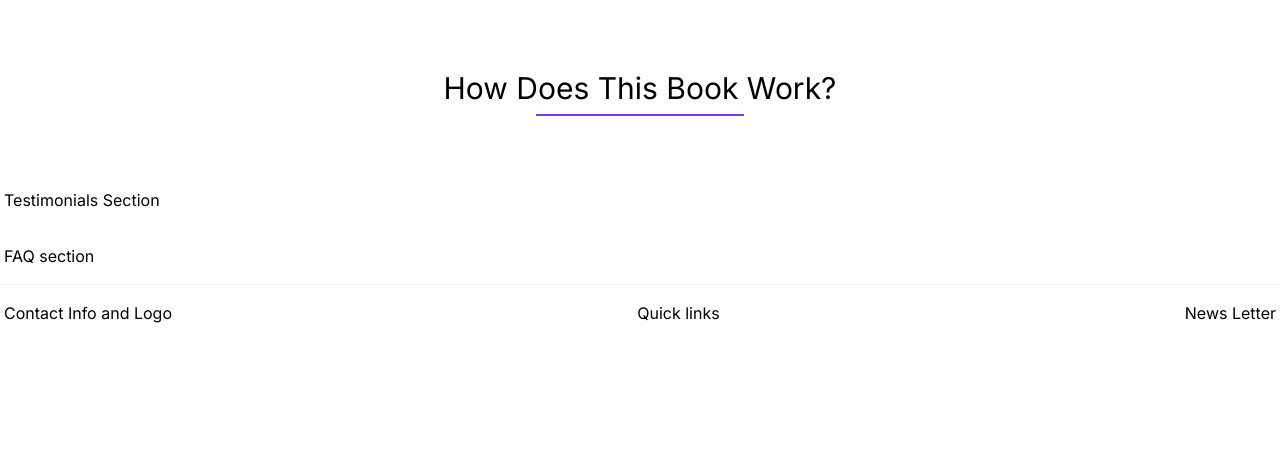
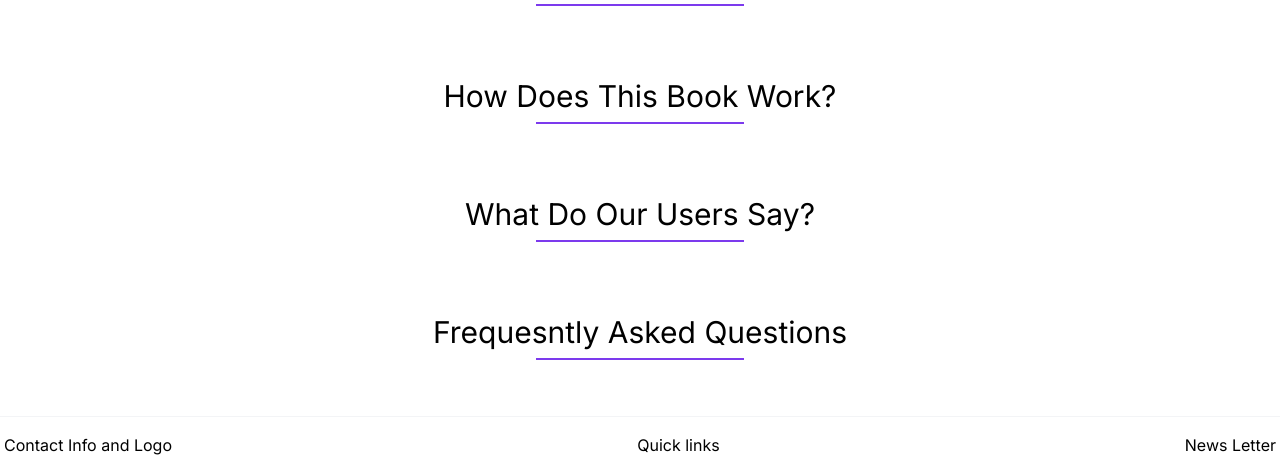
Before and after one commit to Jahid1987/smart-book-ts, a Next.js app: page / in a window 1280 px wide. Shown: the part 1754-2211 px from the top of the page. Before the commit the page ends 2095 px from the top, so only its background shows below. Built offline with nearby package versions, Linux system fonts and the light colour scheme; a web font is replaced by a local one.

Commit message:
add: HowTo, Testimonial, FAQ, eidt: Services, ServiceCard

```diff
--- a/src/app/(front-end)/page.tsx
+++ b/src/app/(front-end)/page.tsx
@@ -1,8 +1,10 @@
 import Books from "@/components/front-end/home/Books";
-import Features from "@/components/front-end/home/Features";
+import FAQ from "@/components/front-end/home/FAQ";
 import Hero from "@/components/front-end/home/Hero";
-import HoTo from "@/components/front-end/home/HoTo";
+import HowTo from "@/components/front-end/home/HowTo";
+import Testimonial from "@/components/front-end/home/Testimonial";
 import Tutorials from "@/components/front-end/home/Tutorials";
+import Services from "@/components/front-end/home/Services";
 
 export default async function Home() {
   return (
@@ -10,15 +12,17 @@ export default async function Home() {
       {/* Hero section */}
       <Hero />
       {/* Key Feature section */}
-      <Features />
+      <Services />
       {/* Book Categories Section */}
       <Books />
       {/* Video Content Preview Section */}
       <Tutorials />
       {/* How It Works Section */}
-      <HoTo />
-      <section>Testimonials Section</section>
-      <section>FAQ section</section>
+      <HowTo />
+      {/* Testimonials Section */}
+      <Testimonial />
+      {/* FAQ section */}
+      <FAQ />
     </main>
   );
 }
--- a/src/components/front-end/home/BookCard.tsx
+++ b/src/components/front-end/home/BookCard.tsx
@@ -21,8 +21,8 @@ const BookCard = ({
 }) => {
   return (
     <div>
-      <Card className="transform hover:border-primary ">
-        <CardHeader className=" hover:text-primary">
+      <Card className="hover:border-primary hover:text-primary group">
+        <CardHeader className="group-hover:text-primary">
           <CardTitle className="flex gap-2 items-center">
             {children}
             {name}
--- /dev/null
+++ b/src/components/front-end/home/FAQ.tsx
@@ -0,0 +1,11 @@
+import SectionTitle from "@/components/shared/SectionTitle";
+
+const FAQ = () => {
+  return (
+    <section>
+      <SectionTitle title="Frequesntly Asked Questions" />
+    </section>
+  );
+};
+
+export default FAQ;
--- /dev/null
+++ b/src/components/front-end/home/HowTo.tsx
@@ -0,0 +1,11 @@
+import SectionTitle from "@/components/shared/SectionTitle";
+
+const HowTo = () => {
+  return (
+    <section>
+      <SectionTitle title="How Does This Book Work?" />
+    </section>
+  );
+};
+
+export default HowTo;
--- a/src/components/front-end/home/FeatureCard.tsx
+++ b/src/components/front-end/home/ServiceCard.tsx
@@ -10,7 +10,7 @@ import {
 import Image from "next/image";
 import Link from "next/link";
 
-const FeatureCard = ({
+const ServiceCard = ({
   title,
   image,
   features,
@@ -22,7 +22,7 @@ const FeatureCard = ({
   btn?: { name: string; link: string };
 }) => {
   return (
-    <Card className="relative transform transition-transform duration-300 hover:scale-[102%]">
+    <Card className="hover:border-primary hover:text-primary group">
       <CardContent>
         <span className="flex justify-center w-full h-fit">
           <Image
@@ -35,7 +35,9 @@ const FeatureCard = ({
         </span>
       </CardContent>
       <CardHeader>
-        <CardTitle className="text-xl md:text-2xl">{title}</CardTitle>
+        <CardTitle className="text-xl md:text-2xl group-hover:text-primary mb-2">
+          {title}
+        </CardTitle>
         <CardDescription>
           {features.map((feature) => (
             <span
@@ -60,4 +62,4 @@ const FeatureCard = ({
   );
 };
 
-export default FeatureCard;
+export default ServiceCard;
--- a/src/components/front-end/home/Features.tsx
+++ b/src/components/front-end/home/Services.tsx
@@ -1,15 +1,15 @@
 import SectionTitle from "@/components/shared/SectionTitle";
-import FeatureCard from "./FeatureCard";
+import ServiceCard from "./ServiceCard";
 
 // https://i.ibb.co.com/f9NS849/Firefly-a-guardian-is-controlling-his-her-students-on-reading-table-at-home-in-bangladesh-61192.jpg
-const Features = () => {
+const Services = () => {
   return (
     <section className="">
       <SectionTitle title="Let's Explore Services" />
       {/* all Features */}
       <div className="grid gap-4 grid-cols-1 md:grid-cols-2 lg:grid-cols-3 items-start">
         {/* for students */}
-        <FeatureCard
+        <ServiceCard
           title="For Students"
           image="https://i.ibb.co.com/tcXv9LF/Firefly-smart-book-features-for-students-where-students-will-be-able-to-study-interactively-they-wi.jpg"
           features={[
@@ -43,7 +43,7 @@ const Features = () => {
           btn={{ name: "Get Started", link: "/services/student" }}
         />
         {/* for Teachers and Guardians */}
-        <FeatureCard
+        <ServiceCard
           title="For Teachers"
           image="https://i.ibb.co.com/K9bcMWd/Firefly-a-guardian-is-controlling-his-her-students-on-reading-table-in-bangladesh-26052.jpg"
           features={[
@@ -55,7 +55,7 @@ const Features = () => {
           ]}
           btn={{ name: "Get Started", link: "/services/teacher" }}
         />
-        <FeatureCard
+        <ServiceCard
           title="For Guardians"
           image="https://i.ibb.co.com/f9NS849/Firefly-a-guardian-is-controlling-his-her-students-on-reading-table-at-home-in-bangladesh-61192.jpg"
           features={[
@@ -71,4 +71,4 @@ const Features = () => {
   );
 };
 
-export default Features;
+export default Services;
--- a/src/components/front-end/home/HoTo.tsx
+++ b/src/components/front-end/home/Testimonial.tsx
@@ -1,11 +1,11 @@
 import SectionTitle from "@/components/shared/SectionTitle";
 
-const HoTo = () => {
+const Testimonial = () => {
   return (
     <section>
-      <SectionTitle title="How Does This Book Work?" />
+      <SectionTitle title="What Do Our Users Say?" />
     </section>
   );
 };
 
-export default HoTo;
+export default Testimonial;
```
